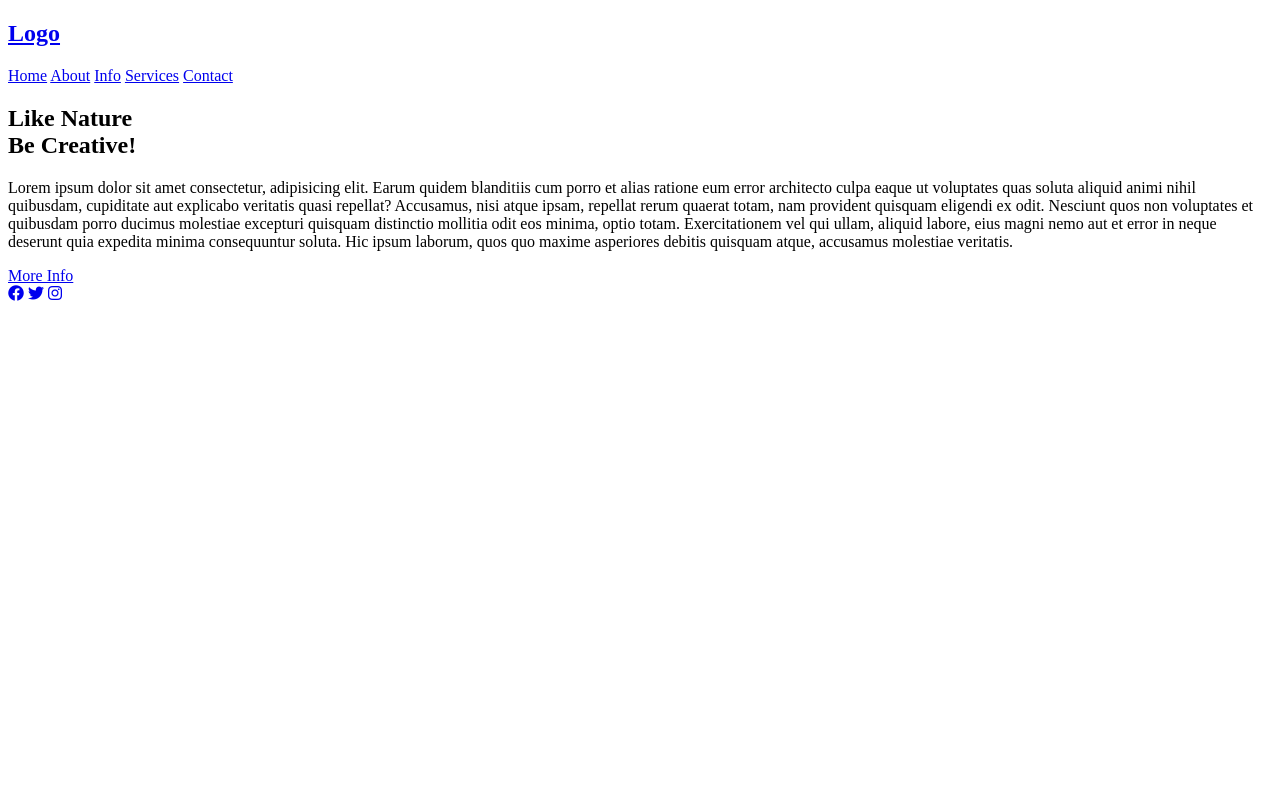
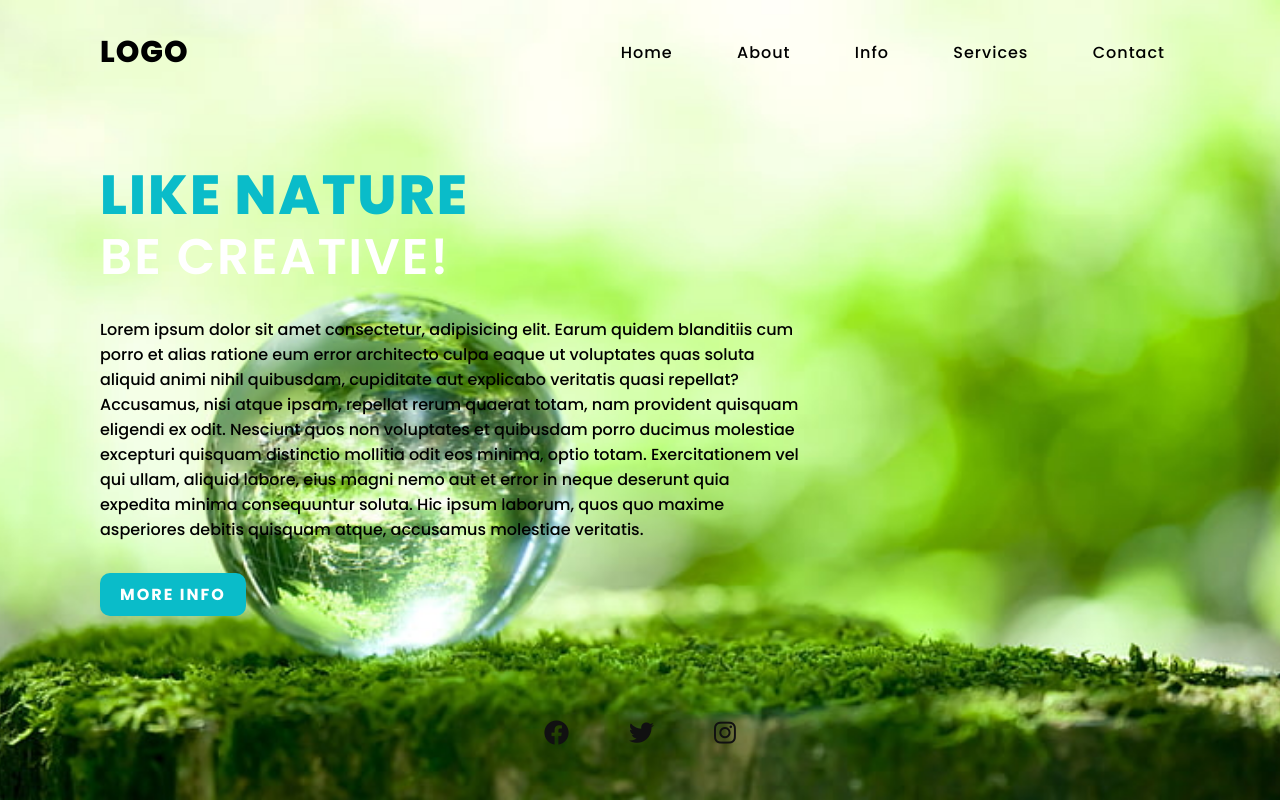
Before and after one commit to sakib01773/Creative-Nature-landing-page, a plain HTML site: page index.html in a window 1280 px wide. Drawn offline with Linux system fonts and the light colour scheme.

Commit message:
design done

```diff
--- a/index.html
+++ b/index.html
@@ -5,6 +5,7 @@
     <meta http-equiv="X-UA-Compatible" content="IE=edge">
     <meta name="viewport" content="width=device-width, initial-scale=1.0">
     <link rel="stylesheet" href="https://cdnjs.cloudflare.com/ajax/libs/font-awesome/6.3.0/css/all.min.css">
+    <link rel="stylesheet" href="style.css">
     <title>Creative Nature landing page</title>
 
 </head>
--- a/style.css
+++ b/style.css
@@ -0,0 +1,122 @@
+@import url('https://fonts.googleapis.com/css2?family=Poppins:wght@300;400;500;600;700;800;900&display=swap');
+
+*{
+    margin: 0;
+    padding: 0;
+    box-sizing: border-box;
+    font-family: 'Poppins', sans-serif;
+}
+section{
+    position: relative;
+    width: 100%;
+    min-height: 100vh;
+    display: flex;
+    flex-direction: column;
+    justify-content: flex-start;
+    background: url(image/image_001.jpg)no-repeat;
+    background-size: cover;
+    background-position: center;
+}
+
+header{
+    position: relative;
+    top: 0;
+    width: 100%;
+    padding: 30px 100px;
+    display: flex;
+    justify-content: space-between;
+    align-items: center;
+}
+
+header .logo{
+    position: relative;
+    color: #000;
+    font-size: 30px;
+    text-decoration: none;
+    text-transform: uppercase;
+    font-weight: 800;
+    letter-spacing: 1px;
+}
+header .navigation a{
+    color: #000;
+    text-decoration: none;
+    font-weight: 500;
+    letter-spacing: 1px;
+    padding: 2px 15px;
+    border-radius: 20px;
+
+}
+
+header .navigation a:not(:last-child){
+    margin-right: 30px;
+}
+
+header .navigation a:hover{
+    background: #0abcc9;
+    color: aliceblue;
+}
+.content{
+    max-width: 700px;
+    margin: 60px 100px;
+
+}
+
+.content .info h2{
+    color: #0abcc9;
+    font-size: 55px;
+    text-transform: uppercase;
+    font-weight: 800;
+    letter-spacing: 2px;
+    line-height: 60px;
+    margin-bottom: 30px;
+}
+.content .info h2 span{
+    color: white;
+    font-size: 50px;
+    font-weight: 600;
+}
+
+.content .info p{
+    font-size: 16px;
+    font-weight: 500;
+    margin-bottom: 40px;
+}
+
+.content .info-btn{
+    color: white;
+    background: #0abcc9;
+    text-decoration: none;
+    text-transform: uppercase;
+    font-weight: 700;
+    letter-spacing: 2px;
+    padding: 10px 20px;
+    border-radius: 10px;
+    transition: 0.3s;
+    transition-property: background-color;
+}
+
+.content .info-btn:hover{
+    background-color: #02393d;
+}
+
+.media-icons{
+    display: flex;
+    justify-content: center;
+    align-items: center;
+    margin: auto;
+}
+
+.media-icons a{
+    position: relative;
+    color: #111;
+    font-size: 25px;
+
+}
+
+.media-icons a:not(:last-child){
+    margin-right: 60px;
+}
+
+.media-icons a:hover{
+    transform: scale(1.5);
+}
```
